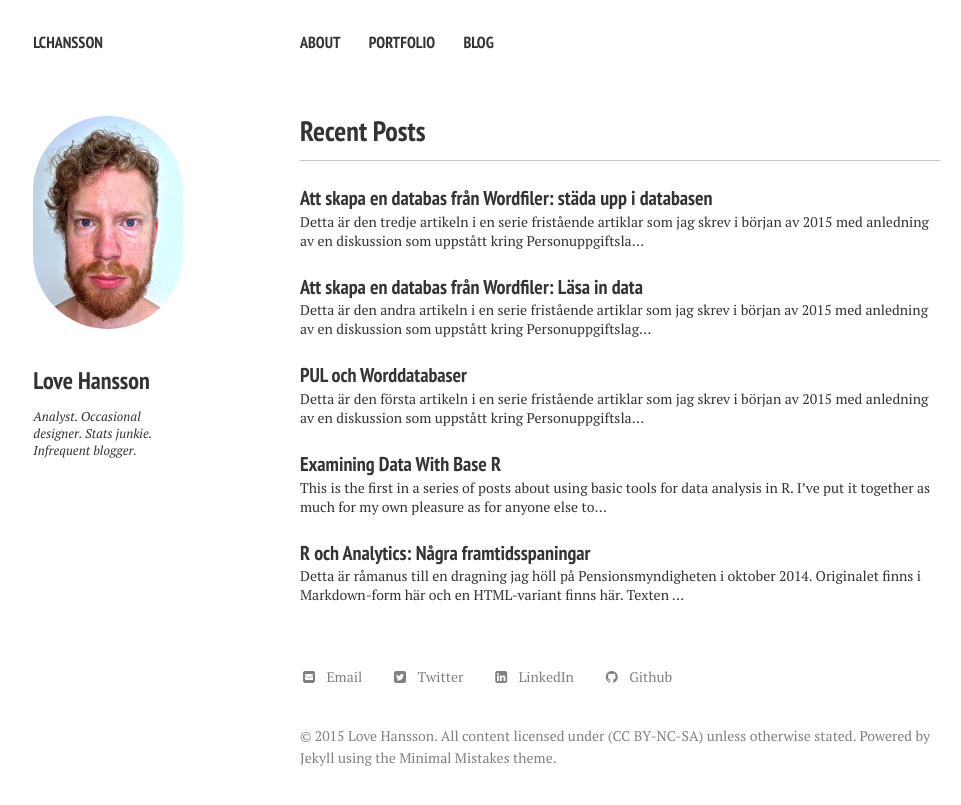
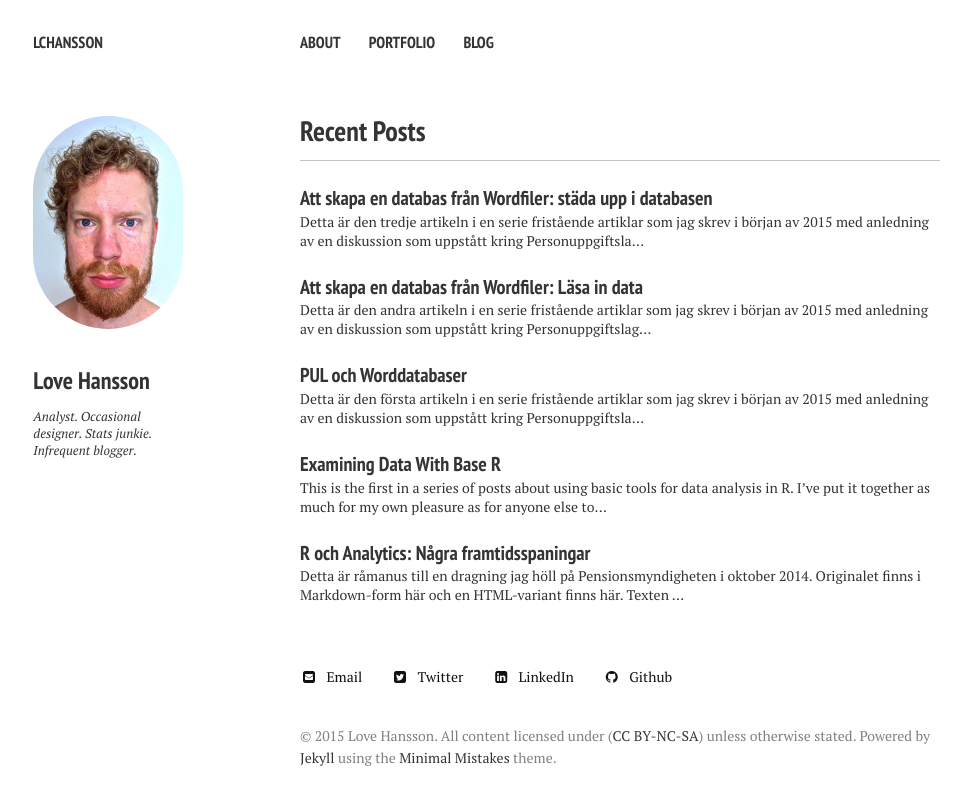
Before and after one commit to LCHansson/LCHansson.github.io, a Jekyll site: the page built from index.md, in a window 1280 px wide. Shown: the top 805 px of the page, without its empty margins (20-981 px from the left). Built offline with Jekyll 4.4.1, drawn with Linux system fonts in a browser that asks for light colours; nearby versions of some CDN libraries.

Commit message:
Bottom social link styling

```diff
--- a/_sass/page.scss
+++ b/_sass/page.scss
@@ -599,16 +599,16 @@ $button-size: 1.5rem;
 	@include clearfix;
 	clear: both;
 	padding-bottom: 3em;
-	a,
-	a:active,
-	a:visited,
+//	a,
+//	a:active,
+//	a:visited,
 	p,
 	h4,
 	h5,
 	h6,
 	span {
-		@include font-rem(14);
-    color: grey;
+      @include font-rem(14);
+      color: grey;
 	}
 	footer {
 		@include grid(12,10);
```
